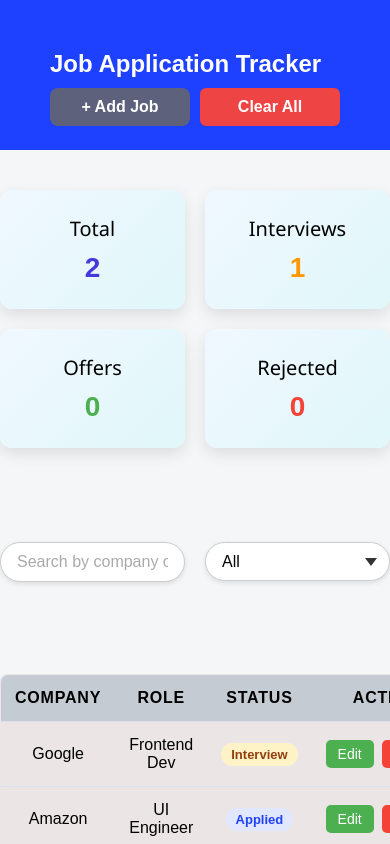
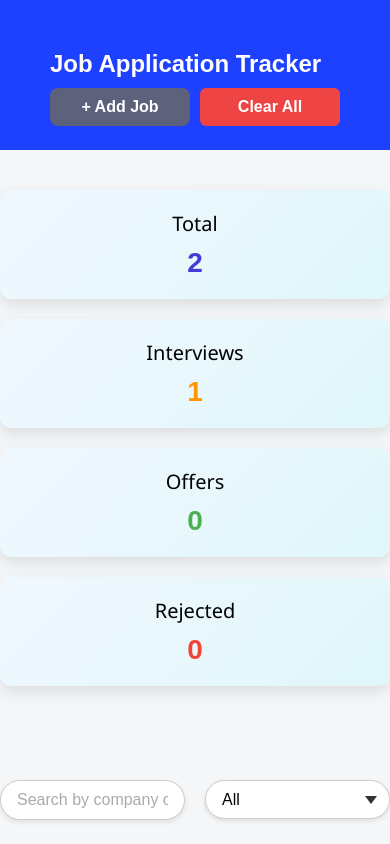
Before and after one commit to aryamk28/job-tracker, a React (Vite) app: page / in a window 390 px wide. Shown: the top 844 px of the page. Built offline with nearby package versions, Linux system fonts and the light colour scheme.

Commit message:
first commit

```diff
--- a/src/index.css
+++ b/src/index.css
@@ -402,3 +402,16 @@ body {
     font-size: 24px;
   }
 }
+
+/* Mobile adjustment */
+@media (max-width: 600px) {
+  .dashboard {
+    grid-template-columns: 1fr;
+    /* single column cards */
+  }
+
+  .dashboard .card {
+    padding: 20px;
+    font-size: 14px;
+  }
+}
```
